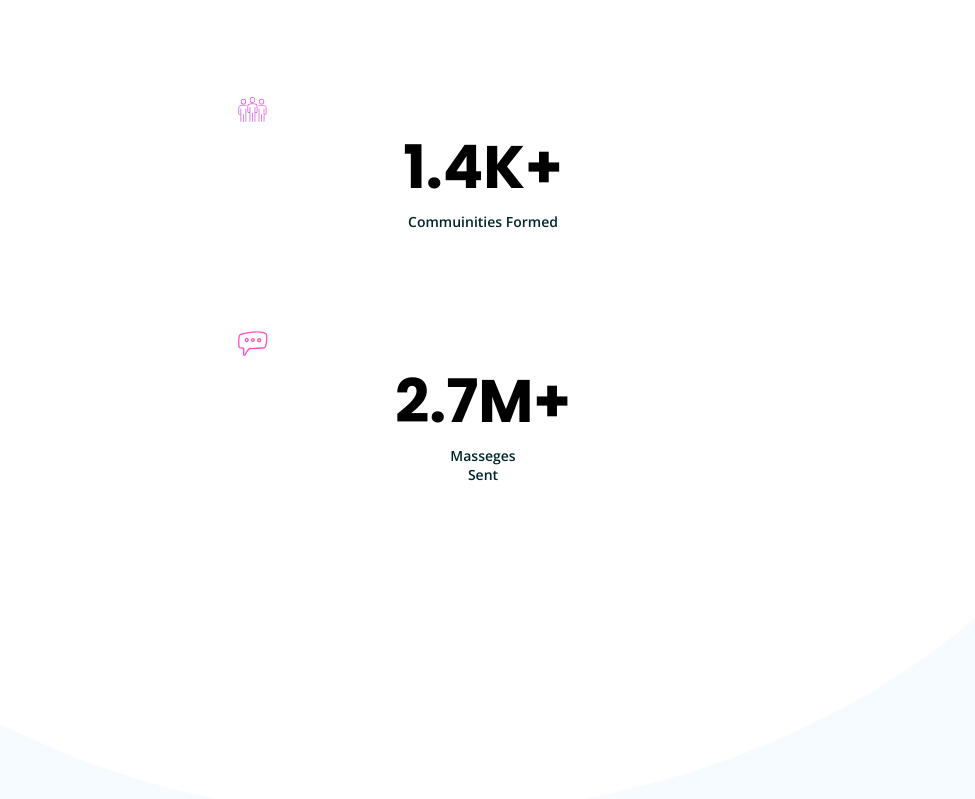
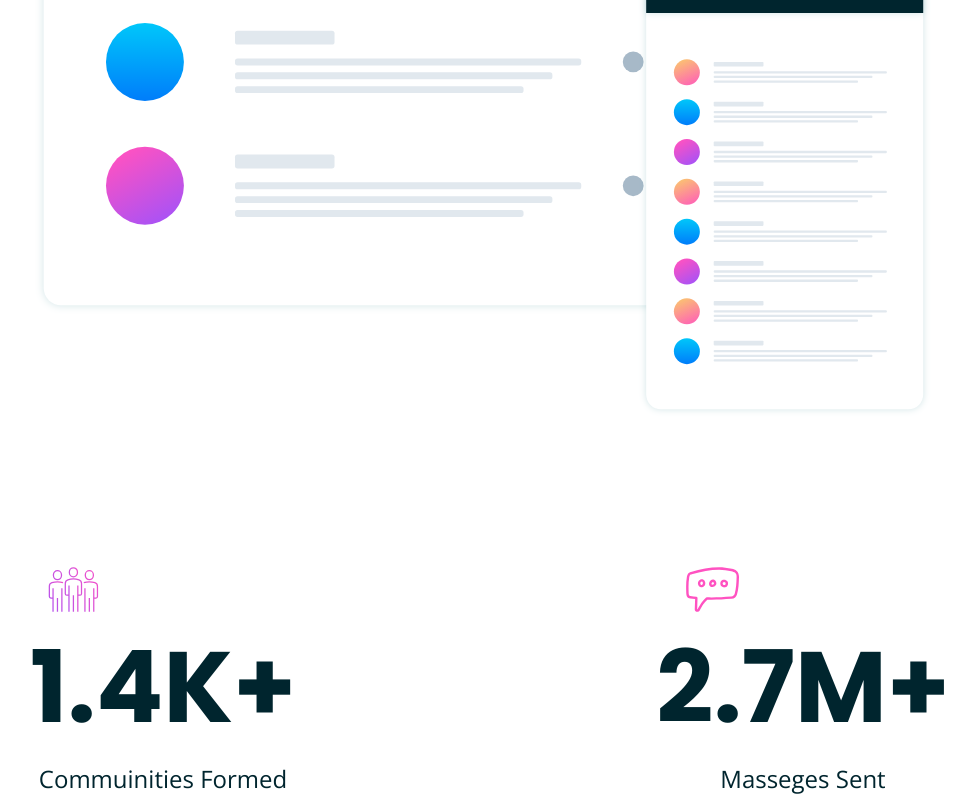
Before and after one commit to Ahbabsaqlan/HUDDLE-LANDING-PAGE, a plain HTML site: page index.html in a window 1280 px wide. Shown: the part 1064-1863 px from the top of the page, without its empty margins (157-1132 px from the left). Drawn offline with nearby package versions, Linux system fonts and the light colour scheme; a web font is replaced by a local one.

Commit message:
complete desktop version welcome section

```diff
--- a/index.html
+++ b/index.html
@@ -34,6 +34,7 @@
                 <div class="welcome-img">   <!--welcome image-->
                     <img src="./images/screen-mockups.svg" alt="wel-img" class="wel-img">
                 </div>
+                <div class="wel-card-div">
                     <div class="welcome-cards"> <!--welcome card-->
                         <img src="./images/icon-communities.svg" alt="commuinity-img" class="cards-img">
                         <p class="card-heading">1.4K+</p>
@@ -43,6 +44,7 @@
                     <img src="./images/icon-messages.svg" alt="masseges" class="cards-img">
                     <p class="card-heading">2.7M+</p>
                     <p class="card-para-2">Masseges Sent</p>
+                </div>
                 </div>
             </div>
         </section>
--- a/style.css
+++ b/style.css
@@ -81,6 +81,7 @@
 .card-heading{
     font-family: 'Poppins', sans-serif;
     font-size: 60px;
+    color: hsl(192, 100%, 9%);
 }
 .card-para-1{
     font-family: 'Open Sans', sans-serif;
@@ -293,6 +294,29 @@
 
     /*Welcome section*/
 
-
+    .wel-img{
+        height: auto;
+        width: 70vw;
+    }
+    .wel-card-div{
+        display: grid;
+        grid-template-columns: 1fr 1fr;
+    }
+    .cards-img{
+        height: 45px;
+        right: 14%;
+    }
+    .card-heading{
+        font-size: 100px;
+    }
+    .card-para-1{
+        font-size: 24px;
+        font-weight: 400;
+    }
+    .card-para-2{
+        font-size: 24px;
+        font-weight: 400;
+        margin:0% 0%;
+    }
 
 }
```
Lines whose indentation alone changed are shown as unchanged.
